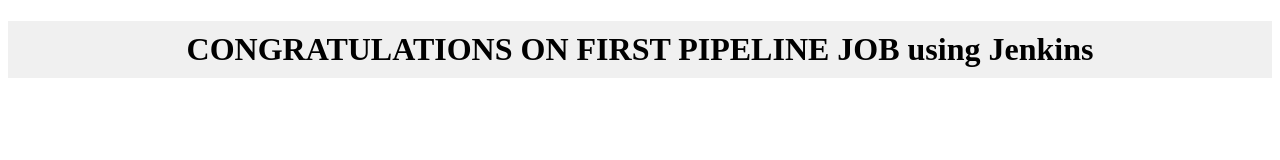
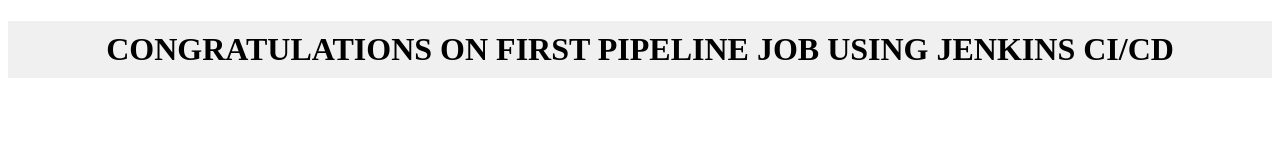
Before and after one commit to nomolos98/jenkins-scm, a plain HTML site: page index.html in a window 1280 px wide. Drawn offline with Linux system fonts and the light colour scheme.

Commit message:
Update index.html

```diff
--- a/index.html
+++ b/index.html
@@ -8,7 +8,7 @@
 </head>
 <body>
     <header>
-        <h1 style="text-align: center; background-color: #f0f0f0; padding: 10px;"> CONGRATULATIONS ON FIRST PIPELINE JOB using Jenkins</h1>
+        <h1 style="text-align: center; background-color: #f0f0f0; padding: 10px;"> CONGRATULATIONS ON FIRST PIPELINE JOB USING JENKINS CI/CD</h1>
     </header>
 </body>
 </html>
```
